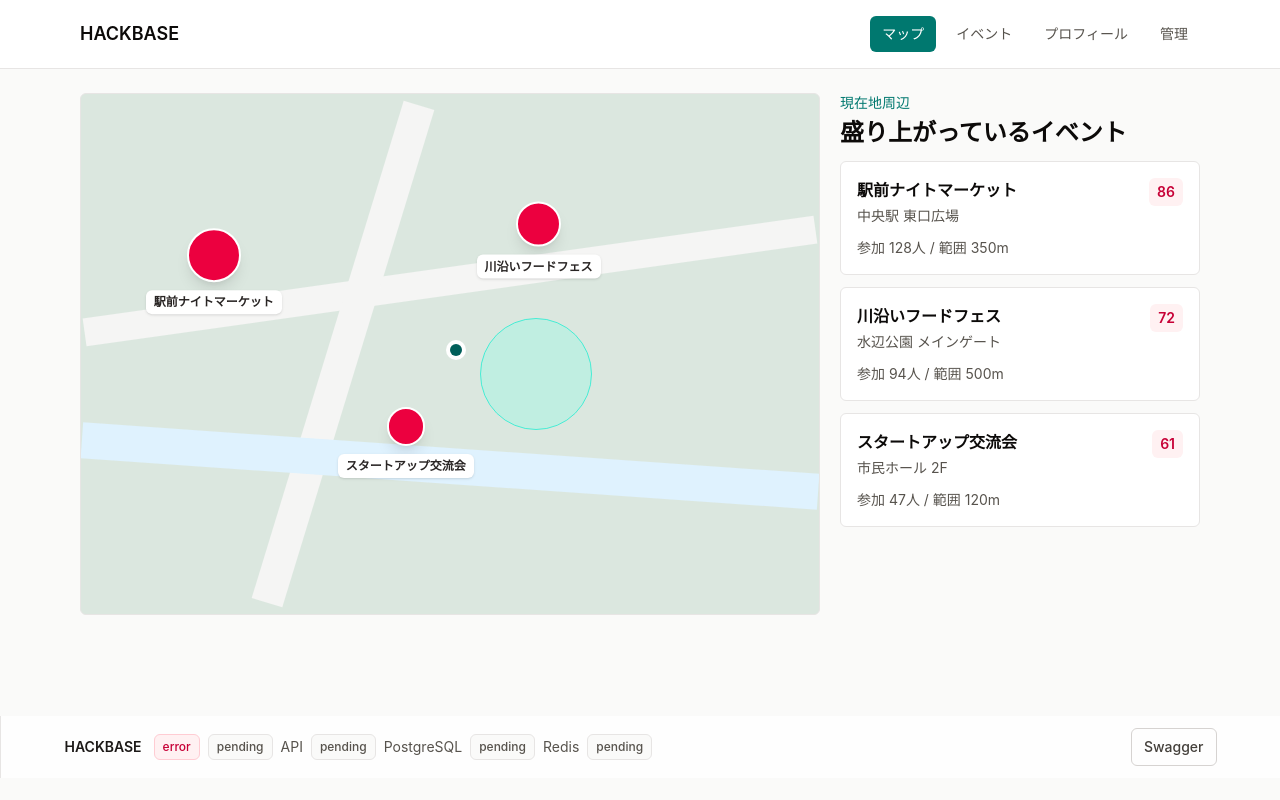
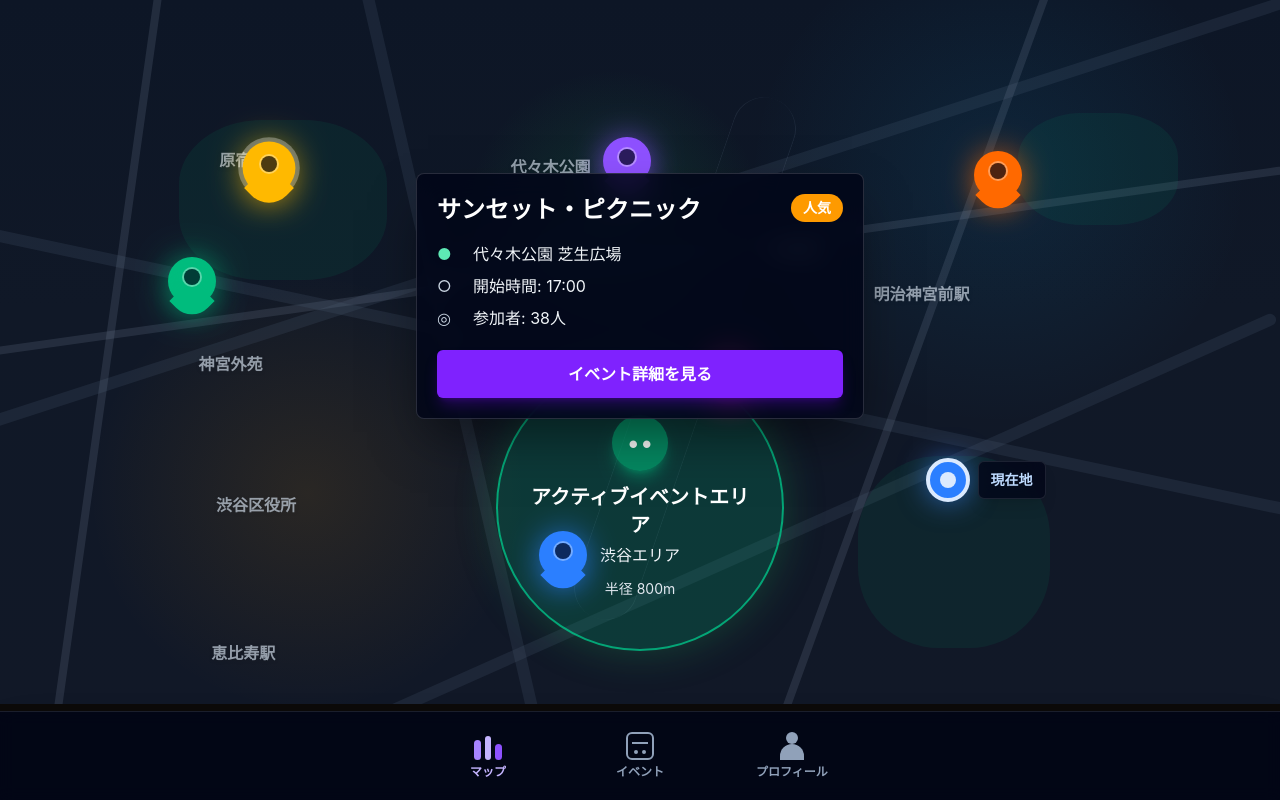
Before and after one commit to NU-HACKBASE/HACKBASE, a React app in the folder frontend/: page /map in a window 1280 px wide. Built offline with nearby package versions, Linux system fonts and the light colour scheme; no server answers; the HTML template or start-up script is replaced by a standard one.

Commit message:
feature #2 マップのモック作成

```diff
--- /dev/null
+++ b/frontend/src/components/AppFooter.jsx
@@ -0,0 +1,85 @@
+import { NavLink } from 'react-router-dom'
+
+const footerItems = [
+  { to: '/map', label: 'マップ', icon: MapIcon },
+  { to: '/events', label: 'イベント', icon: CalendarIcon },
+  { to: '/profile', label: 'プロフィール', icon: ProfileIcon },
+]
+
+function footerLinkClassName({ isActive }) {
+  return [
+    'flex min-w-0 flex-1 flex-col items-center justify-center gap-1 rounded-md px-2 py-2 text-xs font-semibold transition',
+    isActive ? 'text-violet-300' : 'text-slate-400 hover:text-slate-100',
+  ].join(' ')
+}
+
+export function AppFooter() {
+  return (
+    <footer className="fixed inset-x-0 bottom-0 z-40 border-t border-white/10 bg-slate-950/90 px-4 pb-[max(0.75rem,env(safe-area-inset-bottom))] pt-3 shadow-2xl shadow-black/40 backdrop-blur">
+      <nav className="mx-auto flex max-w-md items-center justify-between gap-2">
+        {footerItems.map((item) => {
+          const Icon = item.icon
+
+          return (
+            <NavLink className={footerLinkClassName} key={item.to} to={item.to}>
+              {({ isActive }) => (
+                <>
+                  <Icon active={isActive} />
+                  <span className="truncate">{item.label}</span>
+                </>
+              )}
+            </NavLink>
+          )
+        })}
+      </nav>
+    </footer>
+  )
+}
+
+function MapIcon({ active }) {
+  return (
+    <span className="flex h-7 w-7 items-end justify-center gap-1" aria-hidden="true">
+      <span
+        className={`h-5 w-2 rounded-sm ${active ? 'bg-violet-400' : 'bg-slate-400'}`}
+      />
+      <span
+        className={`h-6 w-2 rounded-sm ${active ? 'bg-violet-300' : 'bg-slate-300'}`}
+      />
+      <span
+        className={`h-4 w-2 rounded-sm ${active ? 'bg-violet-500' : 'bg-slate-500'}`}
+      />
+    </span>
+  )
+}
+
+function CalendarIcon({ active }) {
+  return (
+    <span
+      className={`relative h-7 w-7 rounded-md border-2 ${active ? 'border-violet-300' : 'border-slate-400'}`}
+      aria-hidden="true"
+    >
+      <span
+        className={`absolute left-1 top-2 h-0.5 w-4 ${active ? 'bg-violet-300' : 'bg-slate-400'}`}
+      />
+      <span
+        className={`absolute left-1.5 top-4 h-1 w-1 rounded-full ${active ? 'bg-violet-300' : 'bg-slate-400'}`}
+      />
+      <span
+        className={`absolute right-1.5 top-4 h-1 w-1 rounded-full ${active ? 'bg-violet-300' : 'bg-slate-400'}`}
+      />
+    </span>
+  )
+}
+
+function ProfileIcon({ active }) {
+  return (
+    <span className="relative h-7 w-7" aria-hidden="true">
+      <span
+        className={`absolute left-1/2 top-0 h-3 w-3 -translate-x-1/2 rounded-full ${active ? 'bg-violet-300' : 'bg-slate-400'}`}
+      />
+      <span
+        className={`absolute bottom-0 left-1/2 h-4 w-6 -translate-x-1/2 rounded-t-full ${active ? 'bg-violet-300' : 'bg-slate-400'}`}
+      />
+    </span>
+  )
+}
--- a/frontend/src/layouts/AppLayout.jsx
+++ b/frontend/src/layouts/AppLayout.jsx
@@ -1,46 +1,23 @@
-import { NavLink, Outlet } from 'react-router-dom'
+import { Outlet, useLocation } from 'react-router-dom'
 
-import { DevStatus } from '../components/DevStatus'
-
-const navItems = [
-  { to: '/map', label: 'マップ' },
-  { to: '/events', label: 'イベント' },
-  { to: '/profile', label: 'プロフィール' },
-]
-
-function navClassName({ isActive }) {
-  return [
-    'rounded-md px-3 py-2 text-sm font-medium transition',
-    isActive
-      ? 'bg-teal-700 text-white'
-      : 'text-stone-600 hover:bg-stone-100 hover:text-stone-950',
-  ].join(' ')
-}
+import { AppFooter } from '../components/AppFooter'
 
 export function AppLayout() {
+  const location = useLocation()
+  const isMapPage = location.pathname === '/map' || location.pathname === '/'
+
   return (
-    <div className="min-h-screen bg-stone-50 text-stone-950">
-      <header className="border-b border-stone-200 bg-white">
-        <div className="mx-auto flex max-w-6xl flex-col gap-4 px-4 py-4 md:flex-row md:items-center md:justify-between">
-          <NavLink className="text-lg font-semibold tracking-normal text-stone-950" to="/map">
-            HACKBASE
-          </NavLink>
-          <nav className="flex flex-wrap gap-2">
-            {navItems.map((item) => (
-              <NavLink className={navClassName} key={item.to} to={item.to}>
-                {item.label}
-              </NavLink>
-            ))}
-            <NavLink className={navClassName} to="/admin">
-              管理
-            </NavLink>
-          </nav>
-        </div>
-      </header>
-      <main className="mx-auto min-h-[calc(100vh-153px)] max-w-6xl px-4 py-6">
+    <div className="min-h-screen bg-stone-950 text-stone-50">
+      <main
+        className={
+          isMapPage
+            ? 'min-h-screen pb-24'
+            : 'mx-auto min-h-screen max-w-6xl px-4 py-6 pb-28'
+        }
+      >
         <Outlet />
       </main>
-      <DevStatus />
+      <AppFooter />
     </div>
   )
 }
--- a/frontend/src/pages/MapPage.jsx
+++ b/frontend/src/pages/MapPage.jsx
@@ -1,73 +1,207 @@
+import { useState } from 'react'
 import { Link } from 'react-router-dom'
 
-import { sampleEvents } from '../lib/sampleData'
+const mapEvents = [
+  {
+    id: 'event-101',
+    title: 'サンセット・ピクニック',
+    label: '人気',
+    place: '代々木公園 芝生広場',
+    startsAt: '17:00',
+    participants: 38,
+    color: 'orange',
+    position: { left: '21%', top: '29%' },
+  },
+  {
+    id: 'event-202',
+    title: '夜カフェ交流会',
+    label: '新着',
+    place: '神宮前テラス',
+    startsAt: '18:30',
+    participants: 24,
+    color: 'violet',
+    position: { left: '49%', top: '28%' },
+  },
+  {
+    id: 'event-303',
+    title: '路上ライブ',
+    label: 'ライブ',
+    place: '渋谷ストリート',
+    startsAt: '19:00',
+    participants: 52,
+    color: 'pink',
+    position: { left: '57%', top: '58%' },
+  },
+  {
+    id: 'event-404',
+    title: 'フードマーケット',
+    label: '開催中',
+    place: '北参道マーケット',
+    startsAt: '16:00',
+    participants: 61,
+    color: 'coral',
+    position: { left: '78%', top: '30%' },
+  },
+  {
+    id: 'event-505',
+    title: '朝ラン合流所',
+    label: '少人数',
+    place: '神宮外苑',
+    startsAt: '07:30',
+    participants: 12,
+    color: 'green',
+    position: { left: '15%', top: '45%' },
+  },
+  {
+    id: 'event-606',
+    title: 'ハッカソン雑談',
+    label: '交流',
+    place: '恵比寿ラウンジ',
+    startsAt: '20:00',
+    participants: 18,
+    color: 'blue',
+    position: { left: '44%', top: '84%' },
+  },
+]
 
-const pinPositions = [
-  'left-[18%] top-[34%]',
-  'left-[62%] top-[28%]',
-  'left-[44%] top-[67%]',
+const pinStyles = {
+  orange: 'bg-amber-400 shadow-amber-400/60',
+  violet: 'bg-violet-500 shadow-violet-500/60',
+  pink: 'bg-pink-500 shadow-pink-500/60',
+  coral: 'bg-orange-500 shadow-orange-500/60',
+  green: 'bg-emerald-500 shadow-emerald-500/60',
+  blue: 'bg-blue-500 shadow-blue-500/60',
+}
+
+const labelPoints = [
+  { text: '原宿駅', className: 'left-[19%] top-[21%]' },
+  { text: '代々木公園', className: 'left-[43%] top-[22%]' },
+  { text: '北参道', className: 'left-[62%] top-[34%]' },
+  { text: '明治神宮前駅', className: 'left-[72%] top-[40%]' },
+  { text: '神宮外苑', className: 'left-[18%] top-[50%]' },
+  { text: '渋谷区役所', className: 'left-[20%] top-[70%]' },
+  { text: '恵比寿駅', className: 'left-[19%] top-[91%]' },
 ]
 
 export function MapPage() {
+  const [selectedEvent, setSelectedEvent] = useState(mapEvents[0])
+
   return (
-    <div className="grid gap-5 lg:grid-cols-[minmax(0,1fr)_360px]">
-      <section className="min-h-[520px] overflow-hidden rounded-md border border-stone-200 bg-[#dbe7df]">
-        <div className="relative h-full min-h-[520px]">
-          <div className="absolute inset-x-0 top-1/3 h-7 rotate-[-8deg] bg-stone-100" />
-          <div className="absolute inset-y-0 left-1/3 w-8 rotate-[17deg] bg-stone-100" />
-          <div className="absolute inset-x-0 bottom-1/4 h-9 rotate-[4deg] bg-sky-100" />
-          <div className="absolute left-[54%] top-[43%] h-28 w-28 rounded-full border border-teal-300 bg-teal-200/40" />
-          <div className="absolute left-[50%] top-[48%] h-3 w-3 rounded-full bg-teal-800 ring-4 ring-white" />
+    <div className="relative isolate min-h-[calc(100vh-6rem)] overflow-hidden bg-slate-950">
+      <div className="absolute inset-0 bg-[radial-gradient(circle_at_48%_31%,rgba(34,197,94,0.15),transparent_18%),radial-gradient(circle_at_24%_70%,rgba(245,158,11,0.11),transparent_20%),radial-gradient(circle_at_78%_25%,rgba(14,165,233,0.1),transparent_22%),linear-gradient(180deg,#0d1626_0%,#101827_44%,#111827_100%)]" />
+      <MapLines />
 
-          {sampleEvents.map((event, index) => (
-            <Link
-              className={`absolute ${pinPositions[index]} flex -translate-x-1/2 -translate-y-1/2 flex-col items-center gap-2`}
-              key={event.id}
-              to={`/${event.id}`}
+      {labelPoints.map((label) => (
+        <span
+          className={`absolute ${label.className} z-10 -translate-x-1/2 whitespace-nowrap text-sm font-semibold text-slate-300/70 drop-shadow md:text-base`}
+          key={label.text}
         >
-              <span
-                className="rounded-full border-2 border-white bg-rose-600 shadow-lg"
-                style={{
-                  height: `${Math.max(36, event.heat / 1.6)}px`,
-                  width: `${Math.max(36, event.heat / 1.6)}px`,
-                }}
-              />
-              <span className="rounded-md bg-white px-2 py-1 text-xs font-semibold text-stone-800 shadow-sm">
-                {event.title}
+          {label.text}
         </span>
-            </Link>
       ))}
+
+      <section
+        className="absolute left-1/2 top-[72%] z-10 grid h-56 w-56 -translate-x-1/2 -translate-y-1/2 place-items-center rounded-full border-2 border-emerald-400/70 bg-emerald-500/20 text-center shadow-[0_0_42px_rgba(34,197,94,0.25)] md:h-72 md:w-72"
+        aria-label="アクティブイベントエリア"
+      >
+        <div className="px-6">
+          <div className="mx-auto grid h-14 w-14 place-items-center rounded-full bg-emerald-500/60 text-2xl shadow-lg shadow-emerald-500/40">
+            <span aria-hidden="true">••</span>
+          </div>
+          <p className="mt-3 text-lg font-bold text-white md:text-xl">アクティブイベントエリア</p>
+          <p className="mt-1 text-base text-slate-100">渋谷エリア</p>
+          <p className="mt-3 text-sm text-slate-200">半径 800m</p>
         </div>
       </section>
 
-      <section className="space-y-3">
-        <div>
-          <p className="text-sm font-medium text-teal-700">現在地周辺</p>
-          <h1 className="mt-1 text-2xl font-semibold tracking-normal text-stone-950">
-            盛り上がっているイベント
-          </h1>
-        </div>
-        {sampleEvents.map((event) => (
-          <Link
-            className="block rounded-md border border-stone-200 bg-white p-4 hover:border-teal-500"
+      {mapEvents.map((event) => (
+        <button
+          className="absolute z-20 -translate-x-1/2 -translate-y-full"
           key={event.id}
-            to={`/${event.id}`}
+          onClick={() => setSelectedEvent(event)}
+          style={event.position}
+          type="button"
         >
-            <div className="flex items-start justify-between gap-3">
-              <div>
-                <h2 className="font-semibold text-stone-950">{event.title}</h2>
-                <p className="mt-1 text-sm text-stone-600">{event.address}</p>
-              </div>
-              <span className="rounded-md bg-rose-50 px-2 py-1 text-sm font-semibold text-rose-700">
-                {event.heat}
+          <MapPin color={event.color} selected={selectedEvent.id === event.id} />
+          <span className="sr-only">{event.title}</span>
+        </button>
+      ))}
+
+      <div className="absolute left-[77%] top-[65%] z-20 flex -translate-x-1/2 items-center gap-2">
+        <span className="grid h-11 w-11 place-items-center rounded-full border-4 border-blue-100 bg-blue-500 shadow-[0_0_28px_rgba(59,130,246,0.65)]">
+          <span className="h-4 w-4 rounded-full bg-blue-100" />
+        </span>
+        <span className="rounded-md border border-white/10 bg-slate-950/80 px-3 py-2 text-sm font-semibold text-blue-200 shadow-lg backdrop-blur">
+          現在地
         </span>
       </div>
-            <p className="mt-3 text-sm text-stone-600">
-              参加 {event.participants}人 / 範囲 {event.radius}m
-            </p>
-          </Link>
-        ))}
-      </section>
+
+      {selectedEvent ? <EventPopup event={selectedEvent} /> : null}
     </div>
   )
 }
+
+function MapLines() {
+  return (
+    <div className="absolute inset-0 opacity-80">
+      <div className="absolute left-[-8%] top-[28%] h-3 w-[120%] rotate-[-18deg] rounded-full bg-slate-500/20" />
+      <div className="absolute left-[-6%] top-[36%] h-2 w-[116%] rotate-[-8deg] rounded-full bg-slate-400/20" />
+      <div className="absolute left-[-10%] top-[53%] h-3 w-[125%] rotate-[12deg] rounded-full bg-slate-500/20" />
+      <div className="absolute left-[8%] top-[-8%] h-[120%] w-2 rotate-[8deg] rounded-full bg-slate-400/20" />
+      <div className="absolute left-[35%] top-[-10%] h-[125%] w-3 rotate-[-13deg] rounded-full bg-slate-500/20" />
+      <div className="absolute left-[71%] top-[-8%] h-[118%] w-2 rotate-[20deg] rounded-full bg-slate-400/20" />
+      <div className="absolute left-[2%] top-[82%] h-3 w-[102%] rotate-[-24deg] rounded-full bg-slate-500/20" />
+      <div className="absolute left-[51%] top-[12%] h-[78%] w-16 rotate-[19deg] rounded-full border-l border-r border-slate-400/15" />
+      <div className="absolute left-[14%] top-[17%] h-40 w-52 rounded-[40%] bg-emerald-500/10" />
+      <div className="absolute right-[8%] top-[16%] h-28 w-40 rounded-[40%] bg-emerald-500/10" />
+      <div className="absolute bottom-[8%] right-[18%] h-48 w-48 rounded-[42%] bg-emerald-500/10" />
+    </div>
+  )
+}
+
+function MapPin({ color, selected }) {
+  return (
+    <span className="relative block h-16 w-12">
+      <span
+        className={`absolute left-1/2 top-1 h-12 w-12 -translate-x-1/2 rounded-full shadow-[0_0_30px] ${pinStyles[color]} ${selected ? 'scale-110 ring-4 ring-white/30' : ''}`}
+      />
+      <span
+        className={`absolute left-1/2 top-8 h-8 w-8 -translate-x-1/2 rotate-45 rounded-br-[70%] shadow-[0_0_30px] ${pinStyles[color]} ${selected ? 'scale-110' : ''}`}
+      />
+      <span className="absolute left-1/2 top-4 h-4 w-4 -translate-x-1/2 rounded-full bg-slate-950/70 ring-2 ring-white/35" />
+    </span>
+  )
+}
+
+function EventPopup({ event }) {
+  return (
+    <section className="absolute left-1/2 top-[42%] z-30 w-[min(88vw,28rem)] -translate-x-1/2 -translate-y-1/2 rounded-lg border border-white/15 bg-slate-950/88 p-5 text-white shadow-2xl shadow-black/50 backdrop-blur-md">
+      <div className="flex items-start justify-between gap-3">
+        <h1 className="text-xl font-bold tracking-normal md:text-2xl">{event.title}</h1>
+        <span className="shrink-0 rounded-full bg-amber-500 px-3 py-1 text-sm font-bold text-white">
+          {event.label}
+        </span>
+      </div>
+      <dl className="mt-4 space-y-2 text-sm text-slate-100 md:text-base">
+        <div className="flex gap-3">
+          <dt className="w-6 text-emerald-300">●</dt>
+          <dd>{event.place}</dd>
+        </div>
+        <div className="flex gap-3">
+          <dt className="w-6 text-slate-300">○</dt>
+          <dd>開始時間: {event.startsAt}</dd>
+        </div>
+        <div className="flex gap-3">
+          <dt className="w-6 text-slate-300">◎</dt>
+          <dd>参加者: {event.participants}人</dd>
+        </div>
+      </dl>
+      <Link
+        className="mt-5 block rounded-md bg-violet-600 px-4 py-3 text-center text-base font-bold text-white shadow-lg shadow-violet-700/30 hover:bg-violet-500"
+        to={`/${event.id}`}
+      >
+        イベント詳細を見る
+      </Link>
+    </section>
+  )
+}
```
Lines whose indentation alone changed are shown as unchanged.
